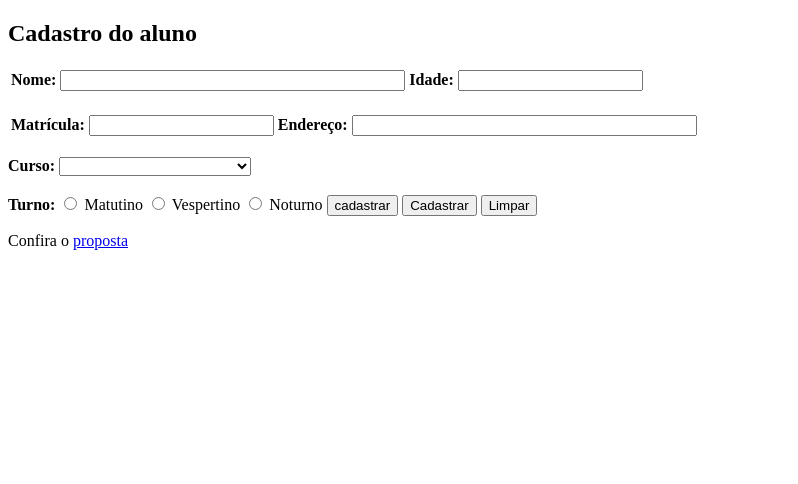
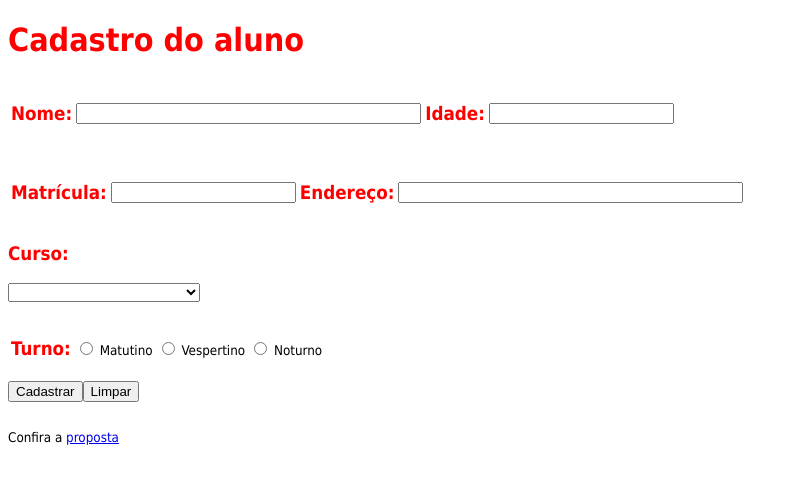
Before and after one commit to cibelearahel/finalchallenge-js, a plain HTML site: page index.html in a window 1280 px wide. Shown: the whole page, without its empty margins (0-798 px from the left). Drawn offline with Linux system fonts and the light colour scheme.

Commit message:
Add files via upload

```diff
--- a/index.html
+++ b/index.html
@@ -4,7 +4,7 @@
     <meta charset="UTF-8">
     <meta http-equiv="X-UA-Compatible" content="IE=edge">
     <meta name="viewport" content="width=device-width, initial-scale=1.0">
-    <title>Document</title>
+    <title>Formulário</title>
 
     <link rel="stylesheet" href="style.css">
 
@@ -12,7 +12,7 @@
 </head>
 <body>
 
-    <h2>Cadastro do aluno</h2>
+    <h1>Cadastro do aluno</h1>
 
 <form name = "Formu" method="post" action = "mailto:sarah1.salehi@gmail.com"
                                     onSubmit = "return validar(document.Formu)">
@@ -21,11 +21,11 @@
 
 <tr>
 
-    <td> <strong> Nome: </strong> </td>
+    <td> <h3> Nome: </h3> </td>
 
      <td> <input type = "text" name="nome" size = "40" > </td>
 
-     <td> <strong> Idade: </strong> </td>
+     <td> <h3> Idade: </h3> </td>
 
      <td> <input type = "number" name= "idade" > </td>
 
@@ -35,20 +35,19 @@
 <br>
 <table>
     <tr>
-        <td> <strong> Matrícula: </strong> </td>
+        <td> <h3> Matrícula: </h3> </td>
 
         <td> <input type = "number" name= "matricula" > </td>
 
-        <td> <strong> Endereço: </strong> </td>
+        <td> <h3> Endereço: </h3> </td>
 
         <td> <input type = "text" name= "endereco" size = "40" > </td>
     </tr>
 </table>
 
-<br>
 <tr>
 
-    <td> <strong> Curso: </strong> </td>
+    <td> <h3> Curso: </h3> </td>
 
 </tr>
 <table>
@@ -64,13 +63,11 @@
 </table>
 
 <br>
+<table>
 <tr>
 
-    <td> <strong> Turno: </strong> </td>
+    <td> <h3> Turno: </h3> </td>
 
-</tr>
-
-<tr>
 
     <td> <input type = "radio" name = "hora" /> Matutino </td>
 
@@ -82,12 +79,17 @@
 
 </table>
 
-<input type="Button"  value="cadastrar" onclick="aluno.cadastrar(this.form)">
+<table>
+    <tr>
 
-<button onclick="aluno.cadastrar(this.form)">Cadastrar</button>
+
+        <button onclick="aluno.cadastrar(this.form)">Cadastrar</button>
 
 <input type = "reset" value = "Limpar" />
+    </tr>
+</table>
 
-<p>Confira o <a href="file:///C:/Users/callidus/Desktop/Sarah/desafiofinal/proposta.html" target="_blank" rel="noopener noreferrer">proposta</a></p>
+<br>
+<p>Confira a <a href="file:///C:/Users/callidus/Desktop/Sarah/desafiofinal/proposta.html" target="_blank" rel="noopener noreferrer">proposta</a></p>
 </body>
 </html>
--- a/style.css
+++ b/style.css
@@ -0,0 +1,22 @@
+h1{
+    font-family: Tahoma, sans-serif;
+    font-size: 24pt;
+    color: red;
+}
+
+h2{
+    font-family: Tahoma, sans-serif;
+    font-size: 18pt;
+    color: red;
+}
+
+h3{
+    font-family: Tahoma, sans-serif;
+    font-size: 14pt;
+    color: red;
+}
+
+body{
+    font-family: Tahoma, sans-serif;
+    font-size: 10pt;
+}
```
Also changed, not shown: proposta.html (+1 -1 lines).
